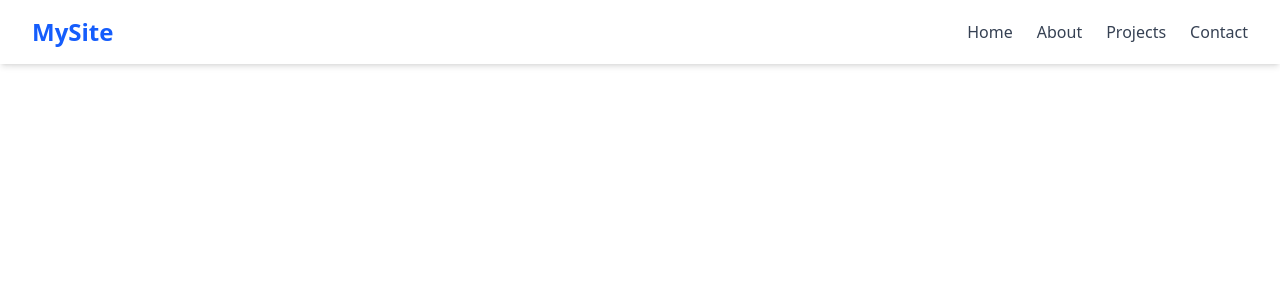
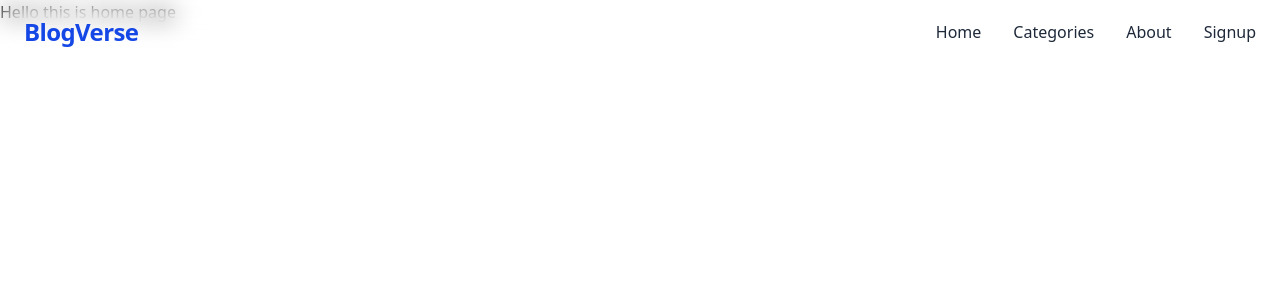
Before and after one commit to AnjaliRayyy/BloggingApp, a React (Vite) app in the folder client/: page / in a window 1280 px wide. Shown: the top 300 px of the page. Built offline with nearby package versions, Linux system fonts and the light colour scheme.

Commit message:
Navbar modified

```diff
--- a/client/src/components/Navbar.jsx
+++ b/client/src/components/Navbar.jsx
@@ -1,61 +1,27 @@
-import { useState } from 'react';
-import { Menu, X } from 'lucide-react'; // optional, for icons
+import { motion } from "framer-motion";
+import { Menu } from "lucide-react";
+import { Link } from "react-router";
 
 export default function Navbar() {
-  const [isOpen, setIsOpen] = useState(false);
-
-  const navLinks = [
-    { name: "Home", href: "/" },
-    { name: "About", href: "/about" },
-    { name: "Projects", href: "/projects" },
-    { name: "Contact", href: "/contact" },
-  ];
-
   return (
-    <nav className="bg-white shadow-md fixed top-0 left-0 w-full z-50">
-      <div className="max-w-7xl mx-auto px-4 sm:px-6 lg:px-8">
-        <div className="flex justify-between items-center h-16">
-          <a href="/" className="text-2xl font-bold text-blue-600">
-            MySite
-          </a>
-
-          {/* Desktop Links */}
-          <div className="hidden md:flex space-x-6">
-            {navLinks.map((link) => (
-              <a
-                key={link.name}
-                href={link.href}
-                className="text-gray-700 hover:text-blue-600 font-medium transition-colors"
-              >
-                {link.name}
-              </a>
-            ))}
-          </div>
-
-          {/* Mobile Menu Button */}
-          <div className="md:hidden">
-            <button onClick={() => setIsOpen(!isOpen)} className="text-gray-700 focus:outline-none">
-              {isOpen ? <X size={24} /> : <Menu size={24} />}
-            </button>
-          </div>
-        </div>
+    <motion.nav
+      initial={{ y: -30, opacity: 0 }}
+      animate={{ y: 0, opacity: 1 }}
+      transition={{ duration: 0.5 }}
+      className="w-full px-6 py-4 flex justify-between items-center text-gray-800 fixed top-0 z-50 backdrop-blur-md bg-transparent"
+    >
+      <div className="text-2xl font-semibold tracking-tight text-blue-700">
+        BlogVerse
       </div>
-
-      {/* Mobile Dropdown */}
-      {isOpen && (
-        <div className="md:hidden bg-white px-4 pb-4 shadow-md">
-          {navLinks.map((link) => (
-            <a
-              key={link.name}
-              href={link.href}
-              className="block py-2 text-gray-700 hover:text-blue-600 font-medium"
-              onClick={() => setIsOpen(false)}
-            >
-              {link.name}
-            </a>
-          ))}
-        </div>
-      )}
-    </nav>
+      <div className="hidden md:flex gap-8 text-md font-medium">
+        <Link to="/" className="hover:text-blue-600 transition-colors duration-200">Home</Link>
+        <Link to="/categories" className="hover:text-blue-600 transition-colors duration-200">Categories</Link>
+        <Link to="/about" className="hover:text-blue-600 transition-colors duration-200">About</Link>
+        <Link to="/signup" className="hover:text-blue-600 transition-colors duration-200">Signup</Link>
+      </div>
+      <div className="md:hidden">
+        <Menu className="text-blue-700" />
+      </div>
+    </motion.nav>
   );
 }
```
